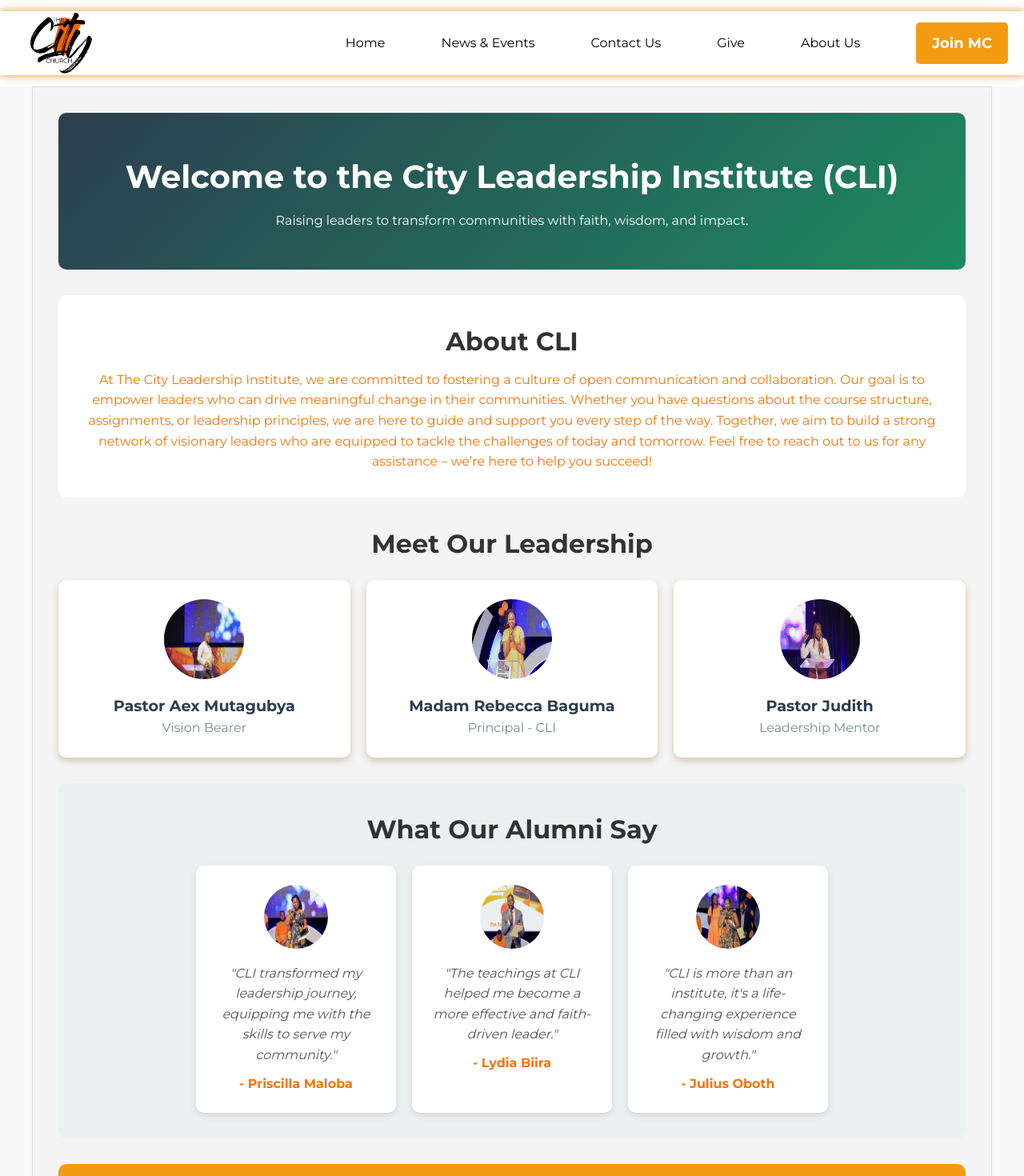
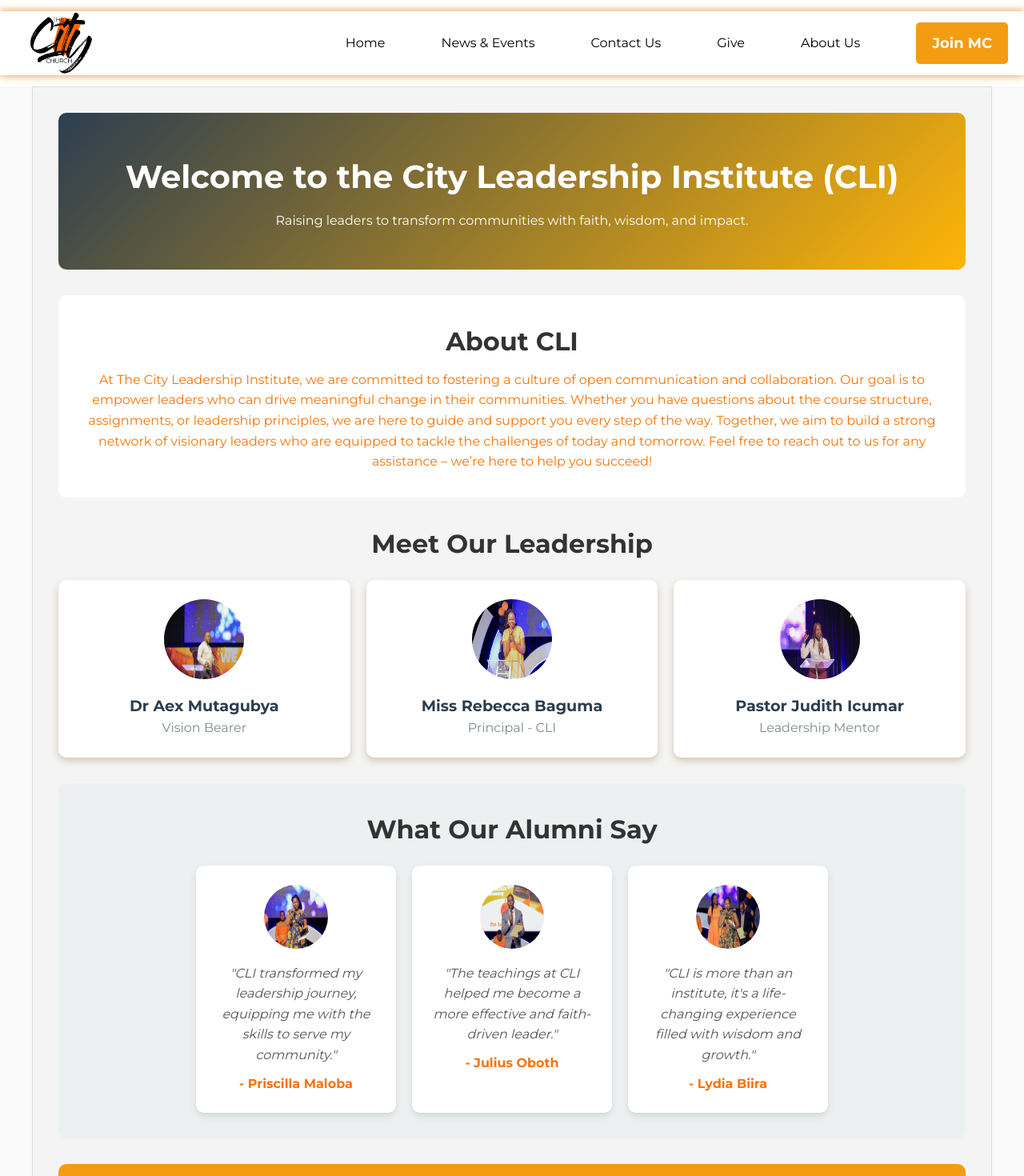
Before and after one commit to BcodezMUJJE/the-city-church-website, a React (Create React App) app in the folder church-website/: page /Cli in a window 1280 px wide. Shown: the top 1470 px of the page at 80% size. Built offline with nearby package versions, Linux system fonts and the light colour scheme.

Commit message:
modified file

```diff
--- a/church-website/src/components/CityChurchKidsPage.js
+++ b/church-website/src/components/CityChurchKidsPage.js
@@ -26,7 +26,7 @@ const CityChurchKidsPage = () => {
         marginBottom: '20px',
       },
       subHeader: {
-        color: '#4a90e2',
+        color: '#f39c12',
         marginBottom: '25px',
       },
       section: {
@@ -47,7 +47,7 @@ const CityChurchKidsPage = () => {
         color: '#555',
       },
       button: {
-        backgroundColor: '#4a90e2',
+        backgroundColor: '#f39c12',
         color: '#fff',
         padding: '10px 20px',
         border: 'none',
--- a/church-website/src/components/Cli.css
+++ b/church-website/src/components/Cli.css
@@ -9,7 +9,7 @@
 
 /* Hero Section */
 .hero {
-  background: linear-gradient(135deg, #2c3e50, #1d8a60);
+  background: linear-gradient(135deg, #2c3e50, #ffb508);
   color: white;
   padding: 3rem;
   border-radius: 10px;
--- a/church-website/src/components/Cli.js
+++ b/church-website/src/components/Cli.js
@@ -9,15 +9,15 @@ import Img6 from "../Assets/PastorA.jpeg";
 import Footer from "./Footer";
 
 const leaders = [
-  { name: "Pastor Aex Mutagubya", role: "Vision Bearer", img: Img6 },
-  { name: "Madam Rebecca Baguma", role: "Principal - CLI", img: Img4 },
-  { name: "Pastor Judith", role: " Leadership Mentor", img: Img5 },
+  { name: "Dr Aex Mutagubya", role: "Vision Bearer", img: Img6 },
+  { name: "Miss Rebecca Baguma", role: "Principal - CLI", img: Img4 },
+  { name: "Pastor Judith Icumar", role: " Leadership Mentor", img: Img5 },
 ];
 
 const testimonials = [
   { name: "Priscilla Maloba", quote: "CLI transformed my leadership journey, equipping me with the skills to serve my community.", img: Img3 },
-  { name: "Lydia Biira", quote: "The teachings at CLI helped me become a more effective and faith-driven leader.", img: Img1 },
-  { name: "Julius Oboth", quote: "CLI is more than an institute, it's a life-changing experience filled with wisdom and growth.", img: Img2 },
+  { name: "Julius Oboth", quote: "The teachings at CLI helped me become a more effective and faith-driven leader.", img: Img1 },
+  { name: "Lydia Biira", quote: "CLI is more than an institute, it's a life-changing experience filled with wisdom and growth.", img: Img2 },
 ];
 
 const Cli = () => {
--- a/church-website/src/components/pages/AboutUs.js
+++ b/church-website/src/components/pages/AboutUs.js
@@ -14,7 +14,7 @@ function AboutUs() {
           <p>
             The City Church, a vibrant Christian community, has been a
             source of hope, spiritual growth, and transformation in Luzira,
-            Kampala, for many years. Under the leadership of Bishop Alex
+            Kampala, for many years. Under the leadership of Pastor Alex
             Mutagubya and Pastor Faith Mutagubya, the church has grown into a
             thriving congregation that impacts lives and communities.
           </p>
@@ -31,13 +31,10 @@ function AboutUs() {
           </p>
           <ul>
             <li>
-              <strong>Pastor Alex Mutagubya</strong> - Lead Pastor
+              <strong>Pastor Alex Mutagubya & Faith Mutagubya</strong> - Lead Pastors The City Churches
             </li>
             <li>
-              <strong>Pastor Faith Mutagubya</strong> - Lead Pastor
-            </li>
-            <li>
-              <strong>Pastor Dennis & Becky Onen</strong> - Youth Pastors
+              <strong>Pastor Dennis & Becky Onen</strong> - Youth Pastors The City Churches
             </li>
             <li>
               <strong>Pastor Judith</strong> - Executive Pastor The City Churches
@@ -47,8 +44,7 @@ function AboutUs() {
               The City Church Iganga
             </li>
             <li>
-              <strong>Pastor Derrick & Deborah Mooli</strong> - Location
-              Pastors, The City Church Kirinya
+              <strong>Pastor Derrick & Deborah Mooli</strong> - Location Pastors, The City Church Kirinya
             </li>
             <li>
               <strong>Pastor Martha Banalya</strong> - Location Pastor, The City Church Luzira
```
